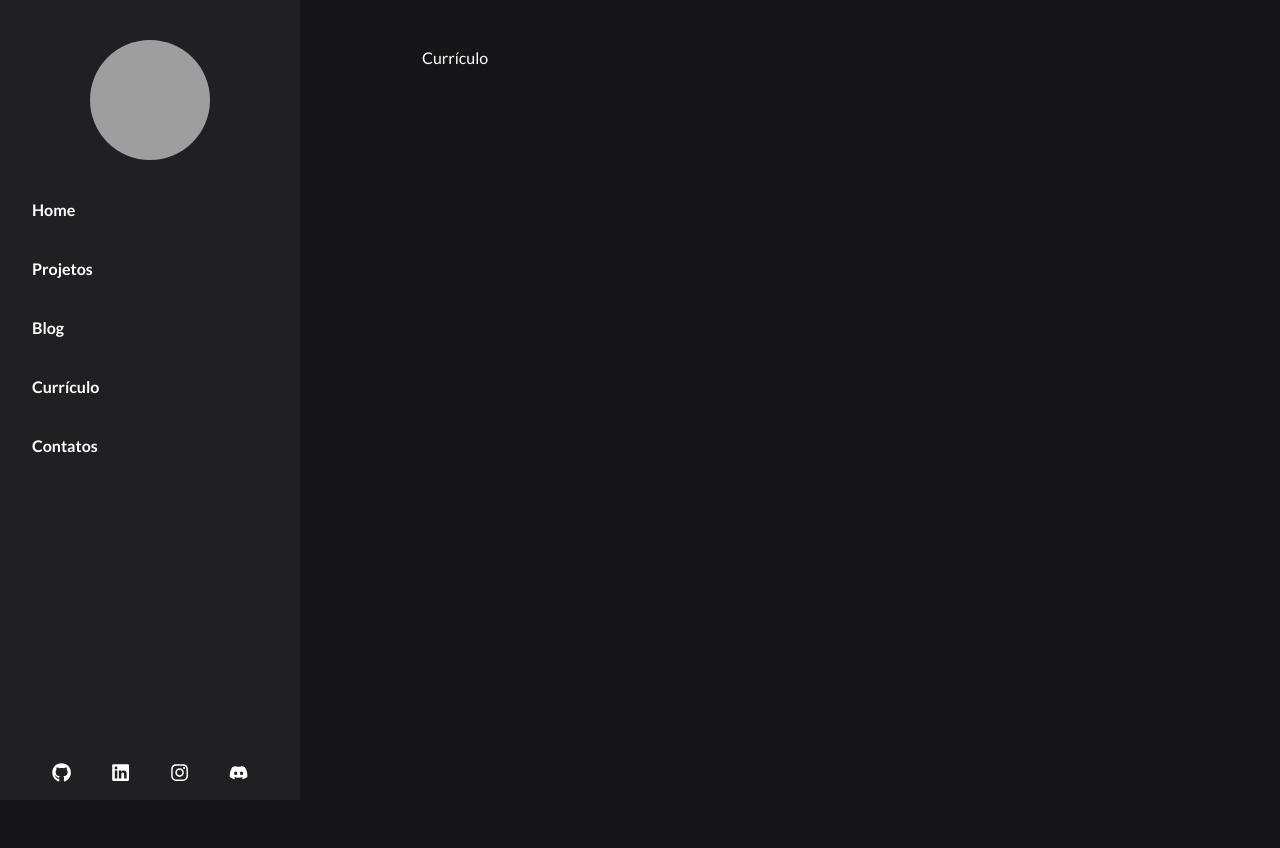
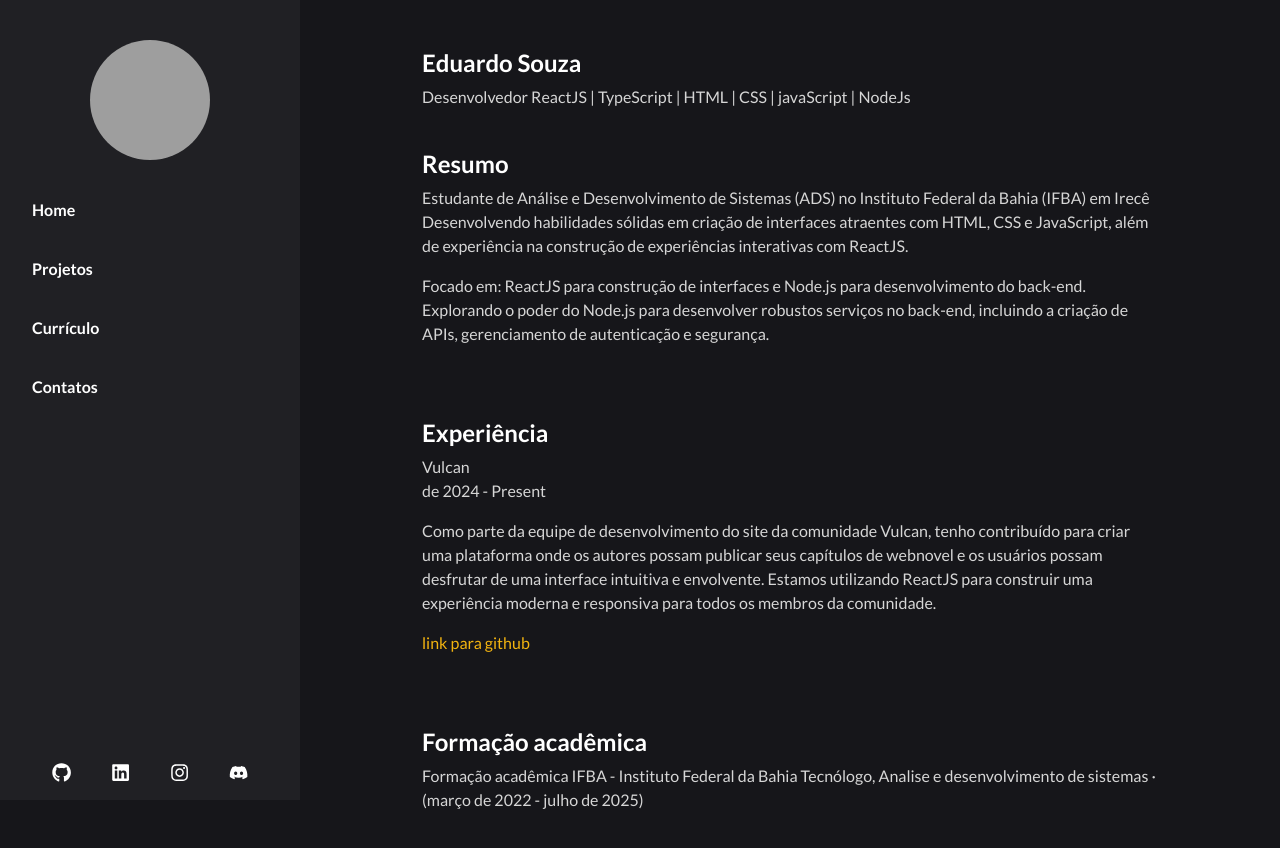
Before and after one commit to DevEduardoSouza/portfolio, a React (Create React App) app: page /curriculo in a window 1280 px wide. Shown: the top 848 px of the page. Before the commit the page ends 800 px from the top, so only its background shows below. Built offline with nearby package versions, Linux system fonts and the light colour scheme; grey boxes are pictures that could not be loaded.

Commit message:
feat: add dados estáticos em currículo

```diff
--- a/src/components/Card/Card.jsx
+++ b/src/components/Card/Card.jsx
@@ -3,10 +3,17 @@ import { StyledCard, CardContent } from "./Card.styles";
 import { Paragraph } from "../Paragraph/Paragraph.styles";
 import { Subtitle } from "../Title/Title.styles";
 
-export const Card = ({ title, content, imageUrl, url, isOutside }) => {
+export const Card = ({
+  title,
+  content,
+  imageUrl,
+  url,
+  isOutside,
+  positionImg,
+}) => {
   return (
-    <StyledCard href={url}   target={isOutside ? "_blank" : ""} >
-      <img src={imageUrl} alt="Teste" />
+    <StyledCard href={url} target={isOutside ? "_blank" : ""}>
+      <img src={imageUrl} alt="Teste" style={{ objectPosition: positionImg }} />
       <CardContent>
         <Subtitle fontSize="1.2rem">{title}</Subtitle>
         <Paragraph>{content}</Paragraph>
--- a/src/components/Header/Header.jsx
+++ b/src/components/Header/Header.jsx
@@ -90,9 +90,9 @@ export const Header = () => {
             <Item>
               <Link to={"/projetos"}>Projetos</Link>
             </Item>
-            <Item>
+            {/* <Item>
               <Link to={"/blog"}>Blog</Link>
-            </Item>
+            </Item> */}
             <Item>
               <Link to={"/curriculo"}>Currículo</Link>
             </Item>
--- a/src/pages/CV/Cv.jsx
+++ b/src/pages/CV/Cv.jsx
@@ -2,13 +2,75 @@ import React from "react";
 import { Header } from "../../components/Header/Header";
 import { Container } from "../../components/Container/Container.styles";
 import { Wrapper } from "../../components/Wrapper/Wrapper";
+import { Title } from "../../components/Title/Title.styles";
+import { Paragraph } from "../../components/Paragraph/Paragraph.styles";
+import Section from "../../components/Section/Section.jsx";
+import { Link } from "react-router-dom";
 
 export const Cv = () => {
   return (
     <div>
       <Header />
       <Container>
-        <Wrapper>Currículo</Wrapper>
+        <Wrapper>
+          <Section>
+            <Title>Eduardo Souza</Title>
+            <Paragraph>
+              Desenvolvedor ReactJS | TypeScript | HTML | CSS | javaScript |
+              NodeJs
+            </Paragraph>
+          </Section>
+
+          <Section margin="2rem 0">
+            <Title>Resumo</Title>
+            <Paragraph>
+              Estudante de Análise e Desenvolvimento de Sistemas (ADS) no
+              Instituto Federal da Bahia (IFBA) em Irecê Desenvolvendo
+              habilidades sólidas em criação de interfaces atraentes com HTML,
+              CSS e JavaScript, além de experiência na construção de
+              experiências interativas com ReactJS.
+            </Paragraph>
+            <Paragraph>
+              Focado em: ReactJS para construção de interfaces e Node.js para
+              desenvolvimento do back-end. Explorando o poder do Node.js para
+              desenvolver robustos serviços no back-end, incluindo a criação de
+              APIs, gerenciamento de autenticação e segurança.
+            </Paragraph>
+          </Section>
+
+          <Section margin="2rem 0">
+            <Title>Experiência</Title>
+            <Paragraph>
+              Vulcan <br /> de 2024 - Present
+            </Paragraph>
+            <Paragraph>
+              Como parte da equipe de desenvolvimento do site da comunidade
+              Vulcan, tenho contribuído para criar uma plataforma onde os
+              autores possam publicar seus capítulos de webnovel e os usuários
+              possam desfrutar de uma interface intuitiva e envolvente. Estamos
+              utilizando ReactJS para construir uma experiência moderna e
+              responsiva para todos os membros da comunidade.
+            </Paragraph>
+            <Paragraph>
+              <Link
+                style={{ color: "#f3b410" }}
+                to={"https://github.com/VulcanAsu/illlusia-front-end"}
+                target="_blank"
+              >
+                link para github
+              </Link>
+            </Paragraph>
+          </Section>
+
+          <Section margin="2rem 0">
+            <Title>Formação acadêmica</Title>
+            <Paragraph>
+              Formação acadêmica IFBA - Instituto Federal da Bahia Tecnólogo,
+              Analise e desenvolvimento de sistemas · (março de 2022 - julho de
+              2025)
+            </Paragraph>
+          </Section>
+        </Wrapper>
       </Container>
     </div>
   );
--- a/src/pages/home/Home.jsx
+++ b/src/pages/home/Home.jsx
@@ -17,7 +17,7 @@ import { Card } from "../../components/Card/Card.jsx";
 import { Footer } from "../../components/Footer/Footer.jsx";
 import { Container } from "../../components/Container/Container.styles.jsx";
 
-import  Section  from "../../components/Section/Section.jsx";
+import Section from "../../components/Section/Section.jsx";
 
 export const Home = ({ data }) => {
   return (
@@ -72,7 +72,7 @@ export const Home = ({ data }) => {
             </div>
           </Section>
 
-          <Section margin="2rem">
+          {/* <Section margin="2rem">
             <Subtitle>Últimas do blog</Subtitle>
             <div style={{ margin: "2rem 0" }}>
               {data.posts.map((post, index) => {
@@ -88,7 +88,7 @@ export const Home = ({ data }) => {
                 );
               })}
             </div>
-          </Section>
+          </Section> */}
 
           <Footer />
         </Wrapper>
--- a/src/pages/projects/Projects.jsx
+++ b/src/pages/projects/Projects.jsx
@@ -94,6 +94,7 @@ export const Projects = ({ data }) => {
                     url={repository.html_url}
                     key={repository.id}
                     isOutside={true}
+                    positionImg={"center"}
                   />
                 );
               })}
--- a/src/routes.js
+++ b/src/routes.js
@@ -15,7 +15,7 @@ export const AppRoutes = () => {
       <Routes>
         <Route path="/" element={<Home data={data} />}></Route>
         <Route path="/projetos" element={<Projects data={data} />}></Route>
-        <Route path="/blog" element={<Blog />}></Route>
+        {/* <Route path="/blog" element={<Blog />}></Route> */}
         <Route path="/curriculo" element={<Cv />}></Route>
         <Route path="/contatos" element={<Contact data={data} />}></Route>
       </Routes>
```
